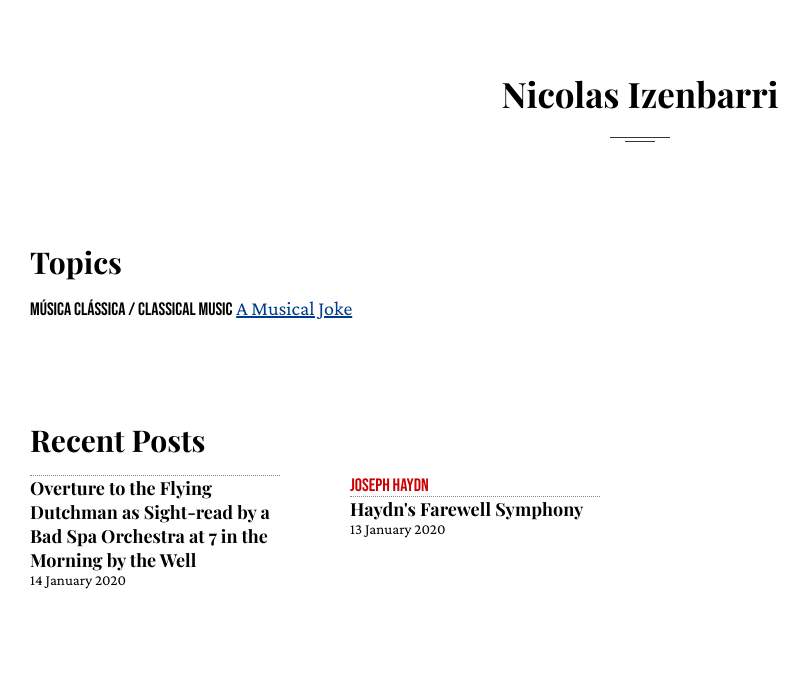
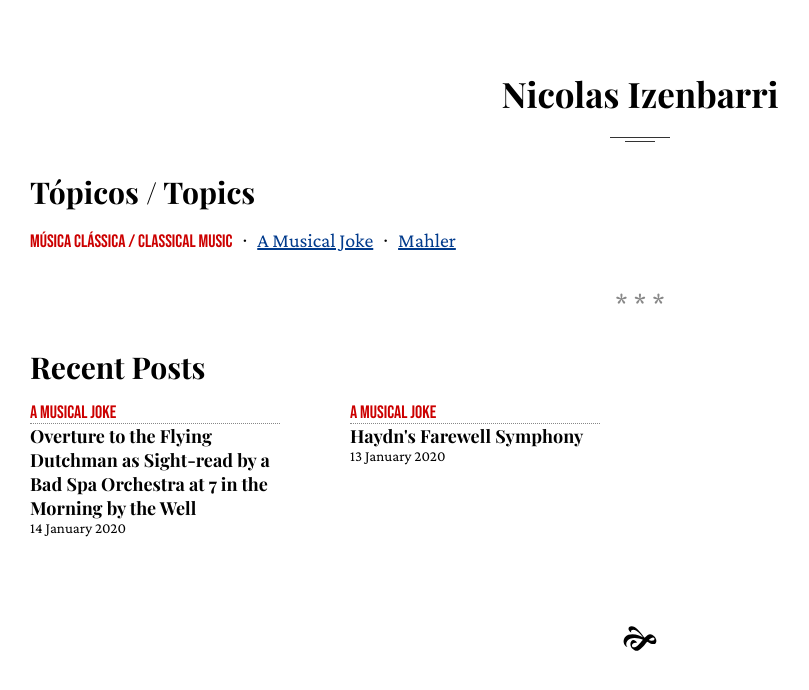
Before and after one commit to izenbarri/blog, a Jekyll site: the page built from index.markdown, in a window 1280 px wide. Shown: the top 690 px of the page, without its empty margins (0-809 px from the left). Built offline with Jekyll 4.4.1, drawn with Linux system fonts in a browser that asks for light colours; some web fonts are replaced.

Commit message:
Tema home e seções

```diff
--- a/_config.yml
+++ b/_config.yml
@@ -7,9 +7,13 @@ url: "https://izenbarri.com" # the base hostname & protocol for your site, e.g.
 plugins:
   - jekyll-feed
 
-permalink: /post/:title/
+permalink: /:categories/:title/
 
 port: 12345
+
+collections:
+  readingnotes:
+    output: true
 
 # Exclude from processing.
 # The following items will not be processed, by default.
--- /dev/null
+++ b/_data/areas.yml
@@ -0,0 +1,3 @@
+-
+  id: classical
+  label: "Música Clássica / Classical Music"
--- /dev/null
+++ b/_data/sections.yml
@@ -0,0 +1,6 @@
+musicaljoke:
+  label: "A Musical Joke"
+  area: classical
+mahler:
+  label: "Mahler"
+  area: classical
--- a/_layouts/home.html
+++ b/_layouts/home.html
@@ -9,17 +9,28 @@
         <h1 class="post-title">Nicolas Izenbarri</h1>
       </div>
 
-      <h2>Topics</h2>
+      <h2 class="mt-0">Tópicos / Topics</h2>
       <div class="topic-list">
-        <span class="display">Música Clássica / Classical Music</span>
-        <a href="/musicaljoke">A Musical Joke</a>
+        {%- for area in site.data.areas -%}
+          <div class="topic-list-area">
+            <span class="display">{{ area.label }}</span>
+            {%- for section in site.data.sections -%}
+              {%- if section[1].area == area.id -%}
+                <span class="separator">&middot;</span>
+                <a href="/{{ section[0] }}">{{ section[1].label }}</a>
+              {%- endif -%}
+            {%- endfor -%}
+          </div>
+        {%- endfor -%}
       </div>
 
-      <h2>Recent Posts</h2>
+      <hr/>
+
+      <h2 class="mt-0">Recent Posts</h2>
       <div class="post-list">
         {%- for post in site.posts -%}
           <div class="post-list-item">
-            <div class="display">{{ post.categories[0] }}</div>
+            <div class="display">{{ site.data.sections[post.section].label }}</div>
             <a href="{{ post.url | relative_url }}">
               {{ post.title | escape }}
             </a>
@@ -28,6 +39,10 @@
         {%- endfor -%}
       </div>
 
+      <div class="fleuron"></div>
+
+      {%- include footer.html -%}
+
     </div>
   </body>
 
--- a/assets/main.css
+++ b/assets/main.css
@@ -6,6 +6,22 @@ body {
 body {
   color: #000;
   font-family: 'Crimson Pro', serif;
+}
+
+.mt-0 {
+  margin-top: 0;
+}
+
+.mr-0 {
+  margin-top: 0;
+}
+
+.mb-0 {
+  margin-top: 0;
+}
+
+.ml-0 {
+  margin-top: 0;
 }
 
 .site-header {
@@ -61,7 +77,7 @@ h1 {
   font-size: 35px;
 }
 
-h1.post-title {
+.post-title {
   margin-bottom: 0;
   text-align: center;
 }
@@ -153,12 +169,34 @@ div.youtube iframe {
 }
 
 .display {
+  color: #c00;
   font-family: 'Bebas Neue', sans-serif;
   font-size: 18px;
 }
 
-.topic-list {
+.topic-list-area {
+  display: flex;
+  flex-wrap: wrap;
+  margin-bottom: 30px;
+}
+
+.topic-list-area > .display {
+  line-height: 30px;
+}
+
+.topic-list-area > .separator {
   font-size: 20px;
+  margin-left: 10px;
+}
+
+.topic-list-area > a {
+  font-size: 20px;
+  line-height: 26px;
+  margin-left: 10px;
+}
+
+.topic-list h2 {
+  margin-top: 0;
 }
 
 .post-list {
@@ -174,7 +212,6 @@ div.youtube iframe {
 
 .post-list > .post-list-item > .display {
   border-bottom: 1px dotted #888;
-  color: #c00;
 }
 
 .post-list > .post-list-item > a {
--- a/index.markdown
+++ b/index.markdown
@@ -3,4 +3,5 @@
 # To modify the layout, see https://jekyllrb.com/docs/themes/#overriding-theme-defaults
 
 layout: home
+section: none
 ---
```
Also changed, not shown: _layouts/section.html (added, +33 -0 lines), musicaljoke.markdown (added, +7 -0 lines).
